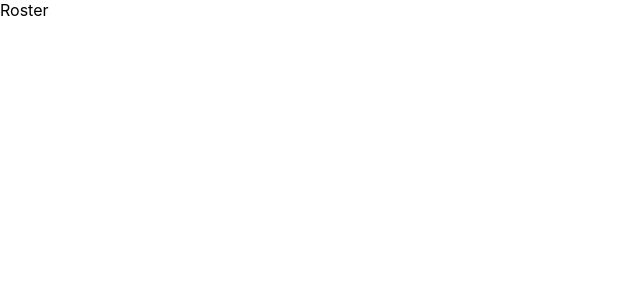
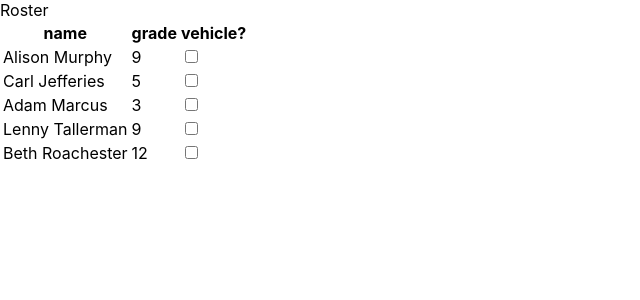
Before and after one commit to amcmullen9291/React-testing, a React (Create React App) app: page / in a window 1280 px wide. Shown: the top 300 px of the page, without its empty margins (0-640 px from the left). Built offline with nearby package versions, Linux system fonts and the light colour scheme.

Commit message:
screen.getByTestId(), expect().toBeInDocument(), and cleanup() functions

```diff
--- a/src/Components/Roster.js
+++ b/src/Components/Roster.js
@@ -1,10 +1,41 @@
-import React from 'react'
+import React, { useState } from 'react'
 
 export default function Roster() {
 
+    const students = [
+        { id:1, firstName: "Alison Murphy", grade: 9, vehicle: true },
+        { id:2, firstName: "Carl Jefferies", grade: 5, vehicle: false },
+        { id:3, firstName: "Adam Marcus", grade: 3, vehicle: false },
+        { id:4, firstName: "Lenny Tallerman", grade: 9, vehicle: true },
+        { id:5, firstName: "Beth Roachester", grade: 12, vehicle: true },
+    ];
+
   return (
       <>
-    <div>Roster</div>
+    <div data-testid="rosterList-1">
+        <div>Roster</div>
+        {students && (
+              <div><table>
+                <thead>
+                    <tr>
+                        <th>name</th>
+                        <th>grade</th>
+                        <th>vehicle?</th>
+                    </tr>
+                </thead>
+                <tbody>
+                {students.map((student, id ) => (
+                    <tr key={student.id}>
+                    <td>{student.firstName}</td>
+                    <td>{student.grade}</td>
+                    <td><input type="checkbox" value={student.vehicle}/></td>
+                    </tr>
+                ))}
+                </tbody>
+        </table>
+              </div>
+            )}
+    </div>
     </>
   )
 }
```
Also changed, not shown: 1 other file (tests, documents, lock files or other folders).
